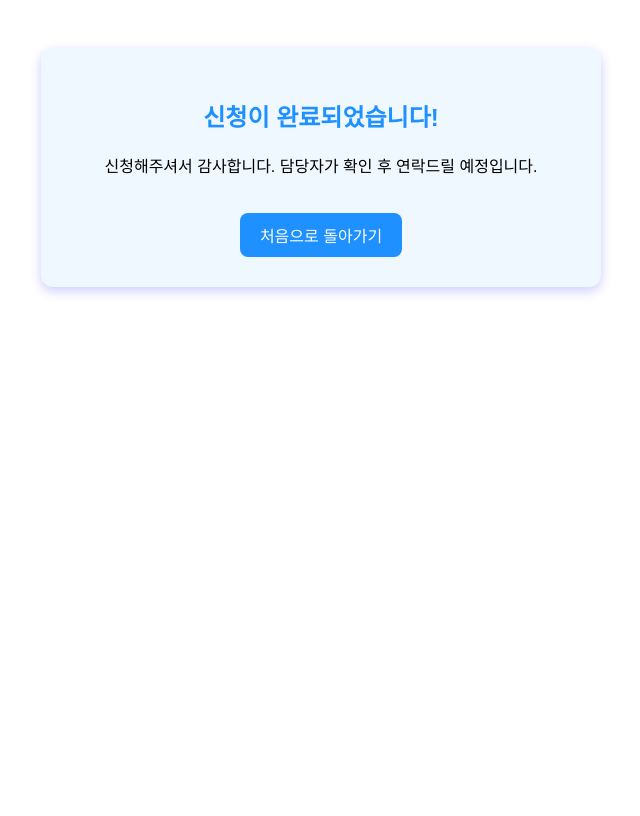
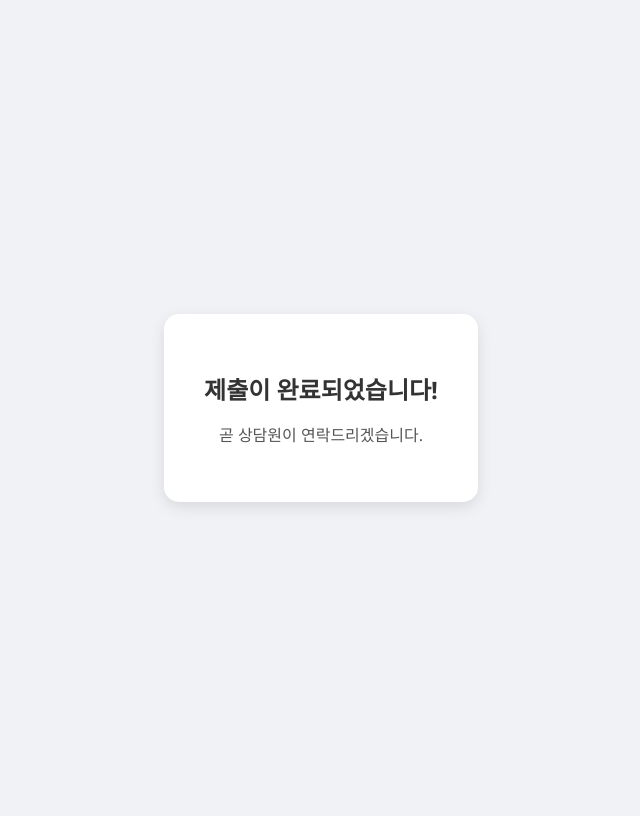
Before and after one commit to kimnobody12/coin, a Flask app: template templates/submit.html in a window 1280 px wide. Shown: the whole page, without its empty margins (319-959 px from the left). Before the commit the page ends 295 px from the top, so only its background shows below. Run offline with Flask 3, Linux system fonts and the light colour scheme; the template is opened without the code that fills it, so the values that code supplies are empty.

Commit message:
submit 페이지 개선 및 오류 처리

```diff
--- a/app.py
+++ b/app.py
@@ -28,13 +28,16 @@ def form():
 
 @app.route('/submit', methods=['POST'])
 def submit():
-    name = request.form['name']
-    phone = request.form['phone']
-    with sqlite3.connect(db_path) as conn:
-        c = conn.cursor()
-        c.execute("INSERT INTO users (name, phone) VALUES (?, ?)", (name, phone))
-        conn.commit()
-    return render_template('thank_you.html')
+    try:
+        name = request.form['name']
+        phone = request.form['phone']
+        with sqlite3.connect(db_path) as conn:
+            c = conn.cursor()
+            c.execute("INSERT INTO users (name, phone) VALUES (?, ?)", (name, phone))
+            conn.commit()
+        return render_template('submit.html')
+    except Exception as e:
+        return f"오류 발생: {e}"
 
 @app.route('/admin', methods=['GET', 'POST'])
 def admin():
--- a/templates/submit.html
+++ b/templates/submit.html
@@ -1,36 +1,39 @@
 
 <!DOCTYPE html>
-<html>
+<html lang="ko">
 <head>
     <meta charset="UTF-8">
     <title>제출 완료</title>
     <style>
-        body { font-family: Arial, sans-serif; text-align: center; padding: 40px; }
-        .container {
-            max-width: 500px;
-            margin: auto;
-            background-color: #f0f8ff;
-            border-radius: 12px;
-            padding: 30px;
-            box-shadow: 0 4px 12px rgba(0, 0, 255, 0.2);
+        body {
+            display: flex;
+            justify-content: center;
+            align-items: center;
+            height: 100vh;
+            font-family: 'Segoe UI', sans-serif;
+            background-color: #f0f2f5;
         }
-        h2 { color: #1e90ff; }
-        a {
-            display: inline-block;
-            margin-top: 20px;
-            background-color: #1e90ff;
-            color: white;
-            padding: 10px 20px;
-            text-decoration: none;
-            border-radius: 8px;
+        .message-box {
+            text-align: center;
+            background: white;
+            padding: 40px;
+            border-radius: 15px;
+            box-shadow: 0 5px 15px rgba(0,0,0,0.1);
+        }
+        h1 {
+            font-size: 24px;
+            color: #333;
+            margin-bottom: 15px;
+        }
+        p {
+            color: #555;
         }
     </style>
 </head>
 <body>
-    <div class="container">
-        <h2>신청이 완료되었습니다!</h2>
-        <p>신청해주셔서 감사합니다. 담당자가 확인 후 연락드릴 예정입니다.</p>
-        <a href="/">처음으로 돌아가기</a>
+    <div class="message-box">
+        <h1>제출이 완료되었습니다!</h1>
+        <p>곧 상담원이 연락드리겠습니다.</p>
     </div>
 </body>
 </html>
```
Also changed, not shown: templates/!DOCTYPE html.txt (renamed from templates/thank_you.html/!DOCTYPE html.txt).
